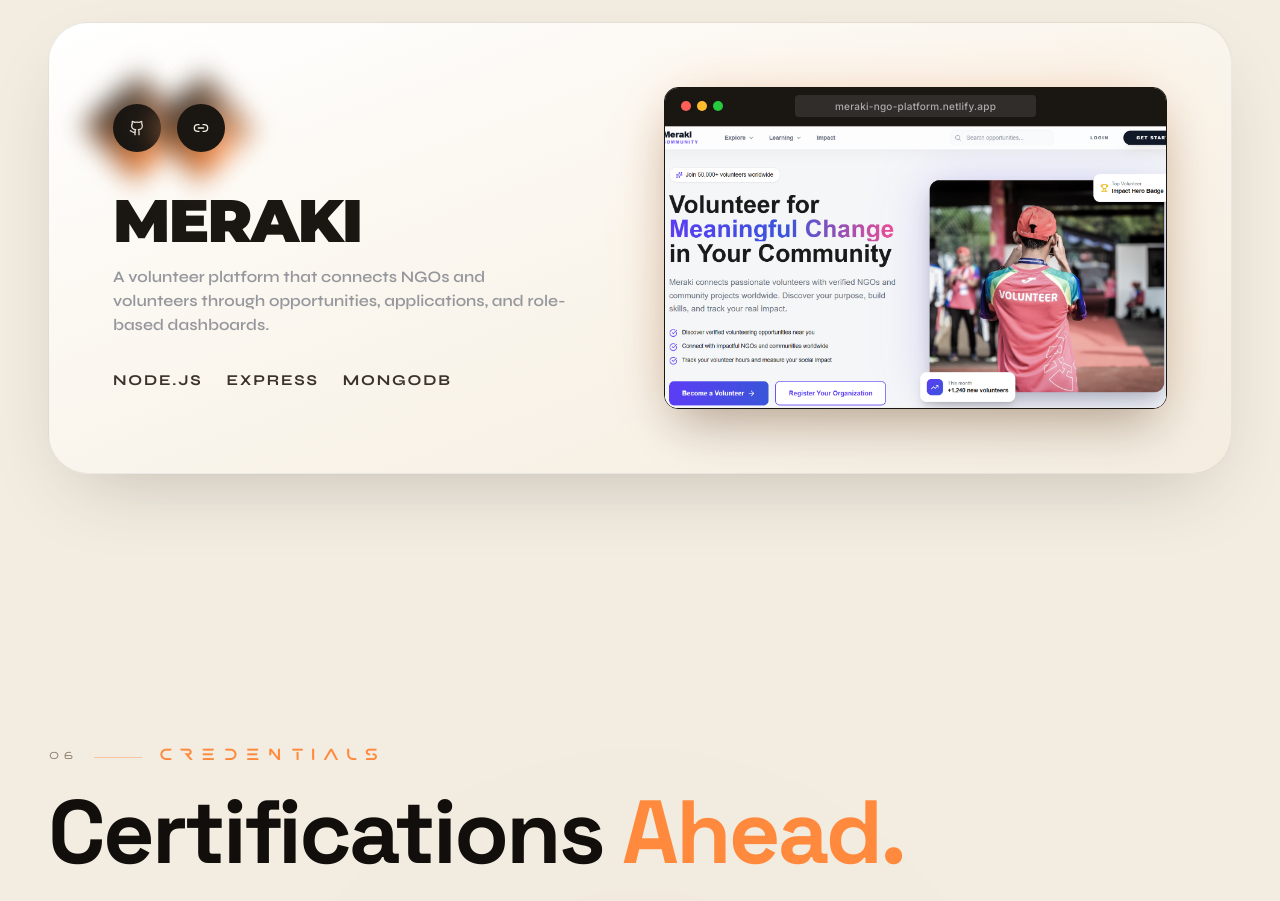
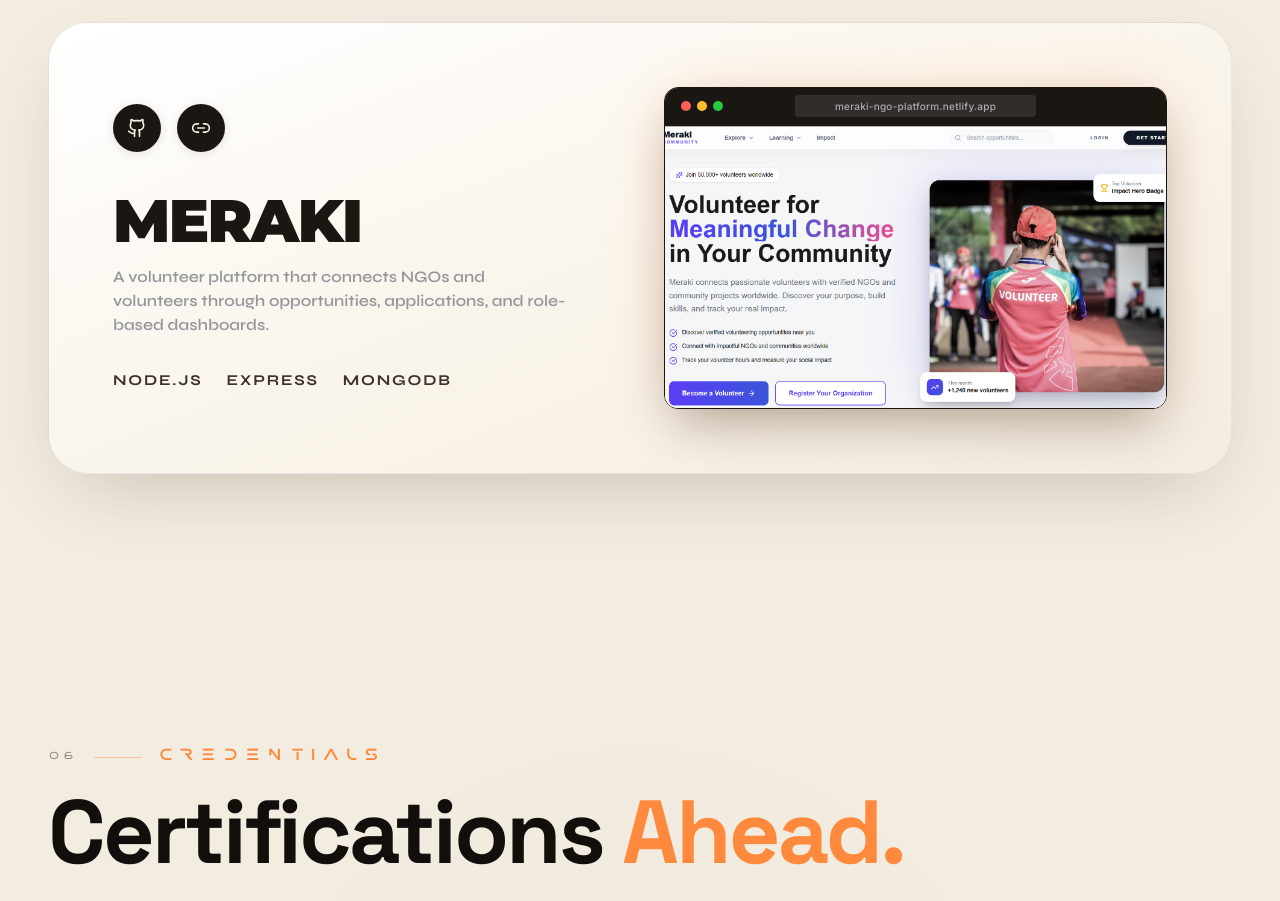
Before and after one commit to Megha-r20/MeghaR_portfolio, a Next.js app: page / in a window 1280 px wide. Shown: the part 5964-6865 px from the top of the page. Built offline with nearby package versions, Linux system fonts and the light colour scheme; a web font is replaced by a local one.

Commit message:
Update portfolio

```diff
--- a/app/page.tsx
+++ b/app/page.tsx
@@ -112,50 +112,30 @@ function ProjectCard({ project }: { project: Project }) {
         className="pointer-events-none absolute inset-0 rounded-[28px] md:rounded-[40px] shadow-[0_45px_100px_-30px_rgba(255,138,61,0.35)] opacity-0 transition-opacity duration-500 group-hover:opacity-100"
       ></div>
       <div className="relative overflow-hidden rounded-[28px] md:rounded-[40px] border border-[#3a322b]/10 bg-gradient-to-br from-white via-[#faf5ec] to-[#f3ecdf] shadow-[0_30px_80px_-30px_rgba(58,50,43,0.28)] transition-colors duration-500 ease-[cubic-bezier(0.16,1,0.3,1)] hover:border-[#ff8a3d]/30">
-        {/* Ambient orange glow on hover */}
-        <div className="pointer-events-none absolute -right-32 -top-32 h-80 w-80 rounded-full bg-[#ff8a3d]/10 opacity-0 blur-[80px] transition-opacity duration-700 group-hover:opacity-100"></div>
 
         <div className="relative grid grid-cols-1 items-center gap-10 p-8 md:p-12 lg:grid-cols-2 lg:gap-12 lg:p-16">
           {/* ── Left: Icons, Title, Description, Tech Tags ── */}
           <div className="flex flex-col">
             {/* Icon buttons */}
             <div className="mb-8 flex items-center gap-4 md:mb-10">
-              <GlowButton
-                asChild
-                mode="rotate"
-                blur="soft"
-                glowScale={1.1}
-                colors={["#ff8a3d", "#3a322b", "#ffaf7a"]}
-                variant="unstyled"
-                className="flex h-12 w-12 items-center justify-center rounded-full bg-[#1a1612] text-[#f2ece1] transition-all duration-300 hover:scale-110 hover:bg-[#ff8a3d] hover:text-[#1a1612] border-0 outline-none"
-              >
               <a
                 href={project.github}
                 target="_blank"
                 rel="noopener noreferrer"
                 aria-label={`${project.title} source on GitHub`}
+                className="flex h-12 w-12 items-center justify-center rounded-full bg-[#1a1612] text-[#f2ece1] shadow-[0_2px_10px_rgba(26,22,18,0.1)] transition-colors duration-300 hover:bg-[#ff8a3d] hover:text-[#1a1612]"
               >
                 <Github className="h-5 w-5" />
               </a>
-              </GlowButton>
-              <GlowButton
-                asChild
-                mode="rotate"
-                blur="soft"
-                glowScale={1.1}
-                colors={["#ff8a3d", "#3a322b", "#ffaf7a"]}
-                variant="unstyled"
-                className="flex h-12 w-12 items-center justify-center rounded-full bg-[#1a1612] text-[#f2ece1] transition-all duration-300 hover:scale-110 hover:bg-[#ff8a3d] hover:text-[#1a1612] border-0 outline-none"
-              >
               <a
                 href={project.link}
                 target="_blank"
                 rel="noopener noreferrer"
                 aria-label={`Visit ${project.title} live site`}
+                className="flex h-12 w-12 items-center justify-center rounded-full bg-[#1a1612] text-[#f2ece1] shadow-[0_2px_10px_rgba(26,22,18,0.1)] transition-colors duration-300 hover:bg-[#ff8a3d] hover:text-[#1a1612]"
               >
                 <Link2 className="h-5 w-5" />
               </a>
-              </GlowButton>
             </div>
 
             {/* Title */}
```
Lines whose indentation alone changed are shown as unchanged.
